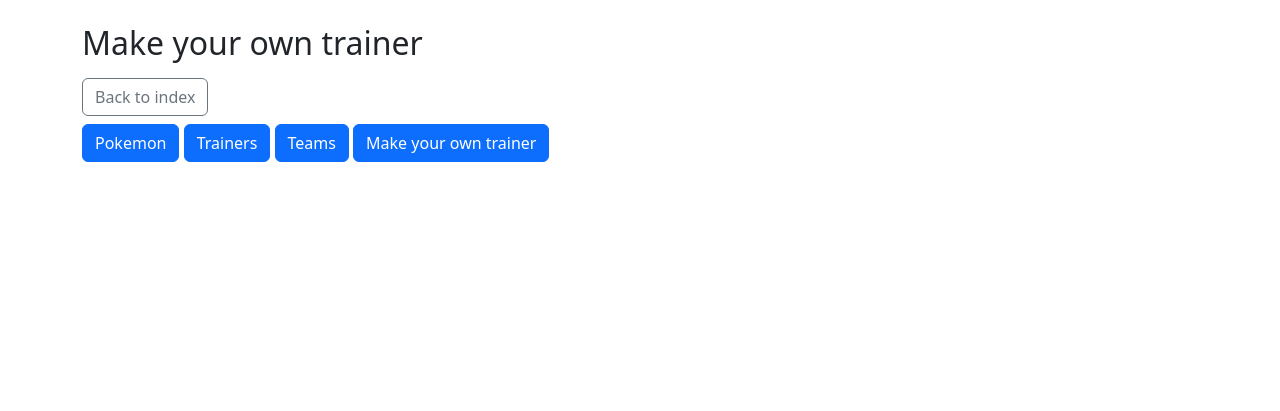
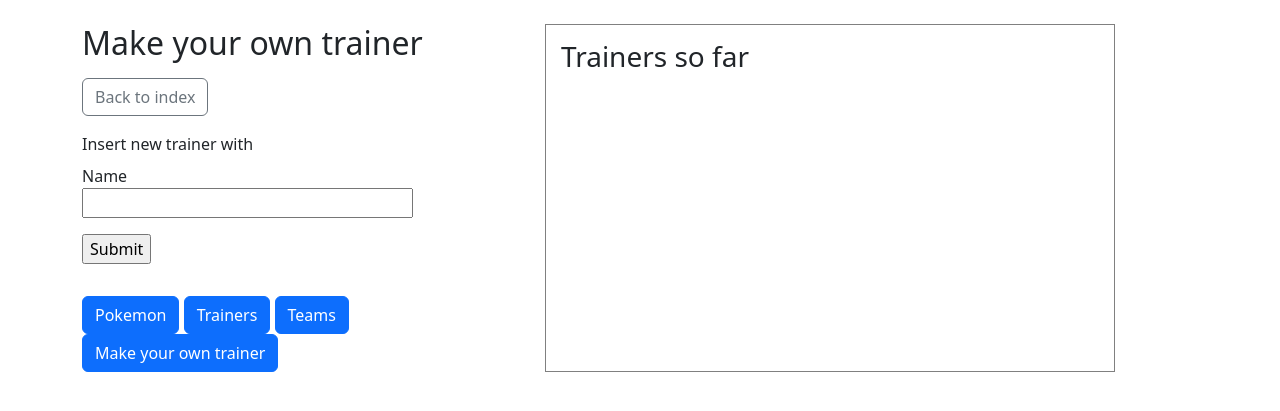
Before and after one commit to jcao329/Databases-Final-Project, a Flask app: template templates/newtrainer.html in a window 1280 px wide. Shown: the top 411 px of the page. Run offline with Flask 3, Linux system fonts and the light colour scheme; the template is opened without the code that fills it: values named after a table or form of the project are taken from there, others are empty.

Commit message:
adding code to add new trainer

```diff
--- a/app.py
+++ b/app.py
@@ -45,16 +45,22 @@ class PokemonsForm(Form):
     pokemons = SelectField('Regions', choices=pmons)
 
 
-def get_connection(): # https://www.geeksforgeeks.org/connect-to-mysql-using-pymysql-in-python/
+class NameForm(Form):
+    name = StringField('Name', validators=[DataRequired()])
+    submit = SubmitField('Submit')
+
+
+def get_pymysql_connection(): # https://www.geeksforgeeks.org/connect-to-mysql-using-pymysql-in-python/
     return pymysql.connect(
         host='localhost',
         user='root',
-        password="your password here",
+        password=os.environ["MYSQL_DB_PWD"], # MODIFY FOR YOUR PASSWORD
         db='Pokemon',
         cursorclass=pymysql.cursors.DictCursor
     )
 
 app = Flask(__name__)
+# app.secret_key = 'dev_pokemon_secret_1234'
 
 app.config["SQLALCHEMY_DATABASE_URI"] = "mysql+pymysql://root:password@localhost/Pokemon"
 db = SQLAlchemy(model_class=Base)
@@ -87,9 +93,41 @@ def pokemon():
     return render_template('pokemon.html', moves=moves, abilities=abilities, types1=types1, regions=regions,
                            ability=ability, type1=type1, region=region, move=move, tables=[df.to_html(header="true")])
 
-@app.route("/newtrainer")
+@app.route("/newtrainer", methods=['GET', 'POST'])
 def newtrainer():
-    return render_template('newtrainer.html')
+    name_form = NameForm(request.form)
+
+    trainer_df = pd.read_csv('data/trainers.csv')
+
+    if name_form.validate():
+        trainer_name = name_form.name.data
+        connection = get_pymysql_connection()
+
+        try:
+            with connection.cursor() as cursor:
+                cursor.execute("SELECT MAX(trainer_ID) as max_id FROM trainers;") # IF NULL (should never be the case) set to 0
+
+                max_id = cursor.fetchone()["max_id"]
+                new_id = max_id + 1
+
+                sql = "INSERT INTO trainers (trainer_ID, trainer_name) VALUES (%s, %s)"
+                cursor.execute(sql, (new_id, trainer_name))
+                connection.commit()
+
+                sql = """
+                    SELECT t.trainer_ID, t.trainer_name
+                    FROM trainers as t
+                    """
+
+                cursor.execute(sql)
+                results = cursor.fetchall()
+                trainer_df = pd.DataFrame(results)
+        finally:
+                connection.close()
+
+
+    styled_df = style_df(trainer_df)
+    return render_template('newtrainer.html', name_form=name_form, tables=[styled_df.to_html(header="true", border=2, justify="center")])
 
 def style_df(df):
     styled_df = df.style.set_table_styles([
@@ -109,7 +147,7 @@ def trainers():
 
     if request.method == 'POST' and pokemons.validate():
         pokemon = pokemons.pokemons.data
-        connection = get_connection()
+        connection = get_pymysql_connection()
 
         if pokemon != "Blank":
             try:
--- a/templates/newtrainer.html
+++ b/templates/newtrainer.html
@@ -9,8 +9,23 @@
 </head>
 <body>
     <div class="container text-align-center my-4">
+        <div class="row">
+            <div class="col-5">
                 <h2>Make your own trainer</h2>
                 <a href="/"  class="btn btn-outline-secondary my-2">Back to index</a>
+
+                <div class="py-2">
+                    Insert new trainer with
+                    <form action="" method="POST" name="NameInsert" class="py-2">
+                        <p>
+                          {{ name_form.name.label }}<br>
+                          {{ name_form.name(size=30) }}
+                        </p>
+                        <p>{{ name_form.submit() }}</p>
+                    </form>
+                </div>
+
+
                 <div class="links">
                     <a href="/pokemon" class="btn btn-primary">Pokemon</a>
                     <a href="/trainers" class="btn btn-primary">Trainers</a>
@@ -18,6 +33,16 @@
                     <a href="/newtrainer" class="btn btn-primary">Make your own trainer</a>
                 </div>
             </div>
+
+            <div class="col-6" style="max-height: 600px; overflow-y: auto; border: 1px solid grey; padding: 15px;">
+                <h3> Trainers so far </h3>
+                {% for table in tables %}
+                    {{ table|safe }}
+                {% endfor %}
+            </div>
+        </div>
+    </div>
+
     <script src="https://cdn.jsdelivr.net/npm/bootstrap@5.3.6/dist/js/bootstrap.bundle.min.js" integrity="sha384-j1CDi7MgGQ12Z7Qab0qlWQ/Qqz24Gc6BM0thvEMVjHnfYGF0rmFCozFSxQBxwHKO" crossorigin="anonymous"></script>
 </body>
 </html>
```
Lines whose indentation alone changed are shown as unchanged.
